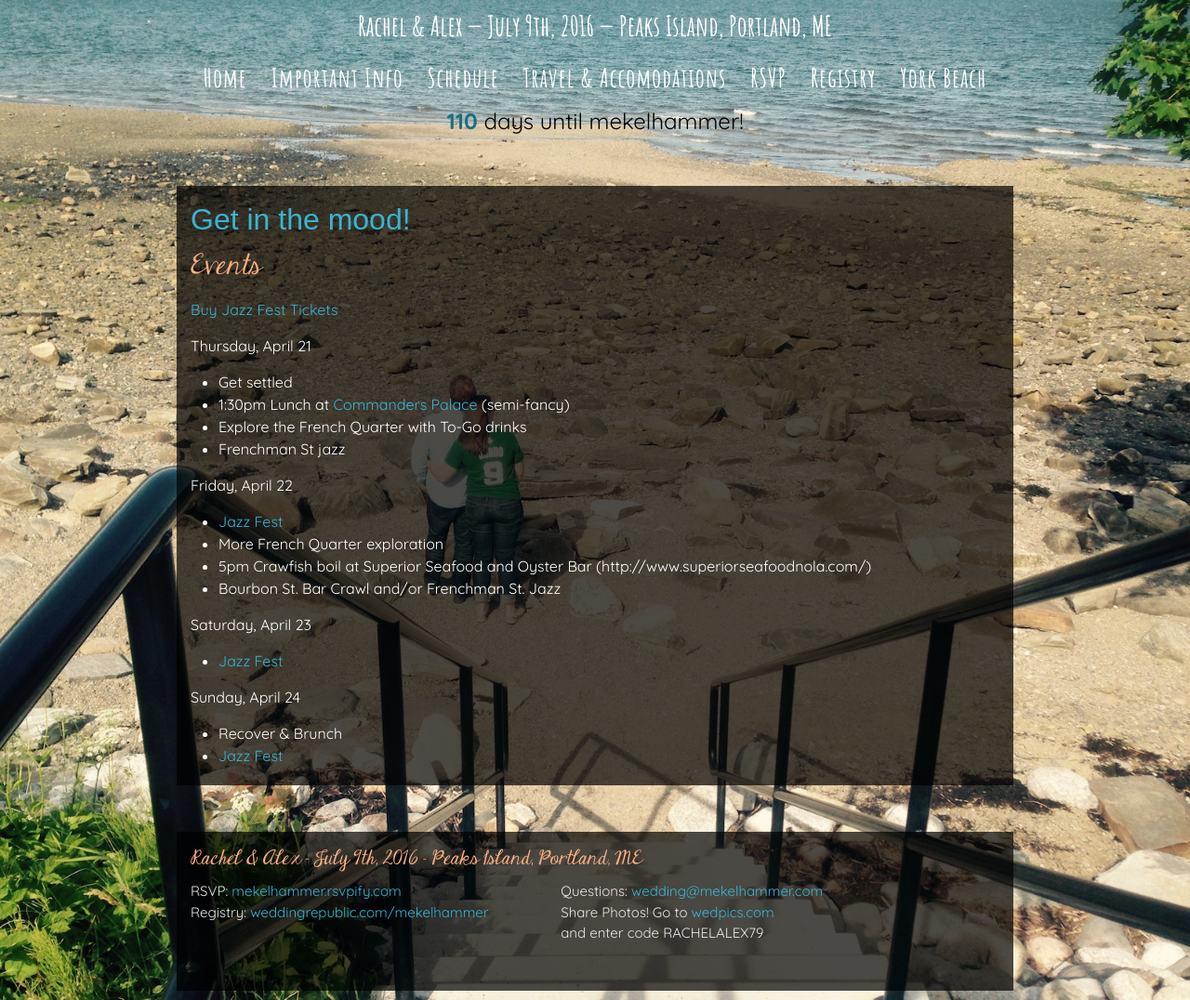
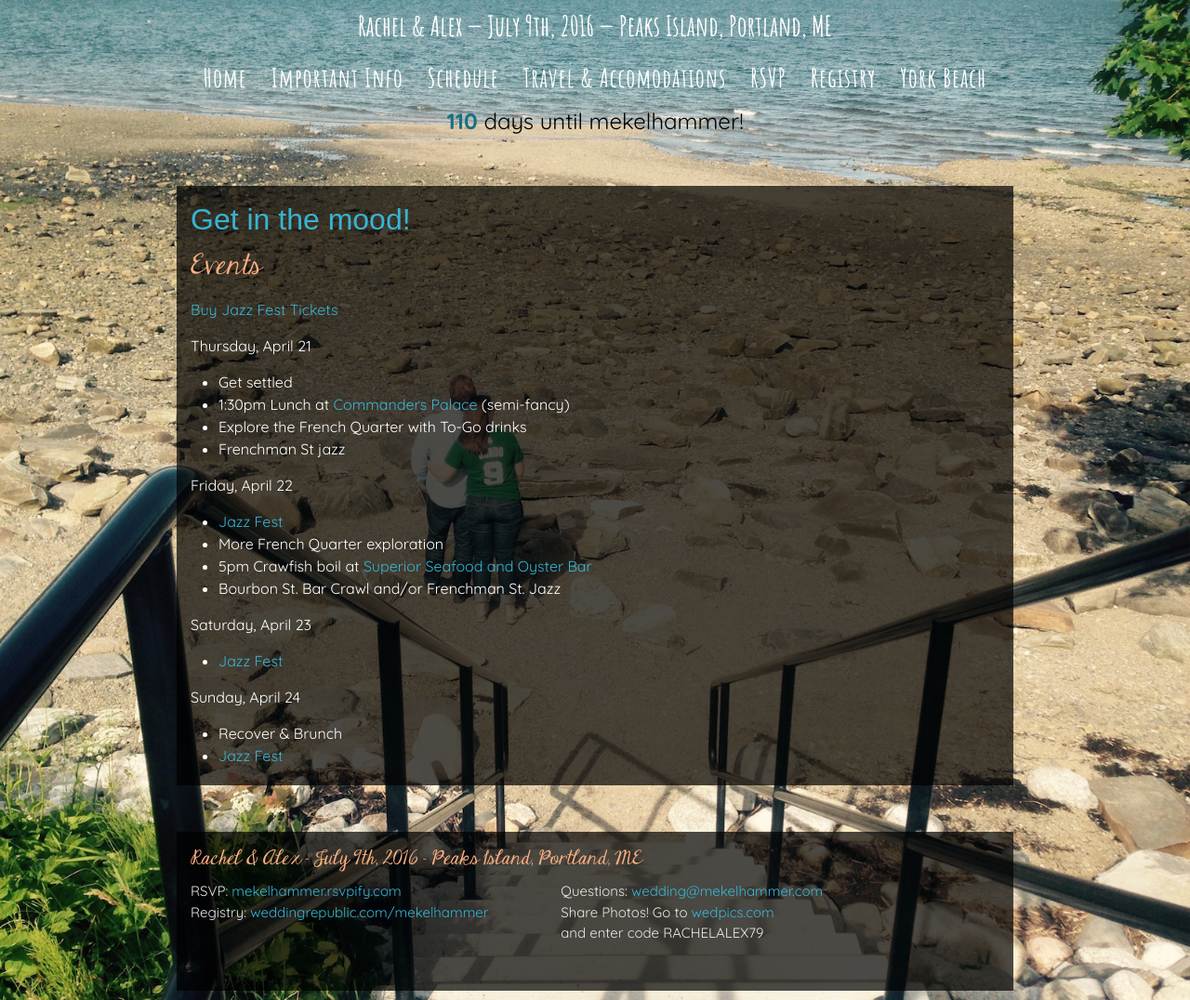
Before and after one commit to amekelburg/wedsite, a Jekyll site: the page built from nola.md, in a window 1280 px wide and 1076 px high. Shown: the whole window at 93% size. Built offline with Jekyll 4.4.1, drawn with Linux system fonts in a browser that asks for light colours; some web fonts are replaced; comment, search, counter and statistics services are not loaded.

Commit message:
Update nola.md

```diff
--- a/nola.md
+++ b/nola.md
@@ -22,7 +22,7 @@ Friday, April 22
 
 * [Jazz Fest](http://lineup.nojazzfest.com/?sort=FridayApril22)
 * More French Quarter exploration
-* 5pm Crawfish boil at Superior Seafood and Oyster Bar (http://www.superiorseafoodnola.com/)
+* 5pm Crawfish boil at [Superior Seafood and Oyster Bar](http://www.superiorseafoodnola.com/)
 * Bourbon St. Bar Crawl and/or Frenchman St. Jazz
 
 Saturday, April 23
```
